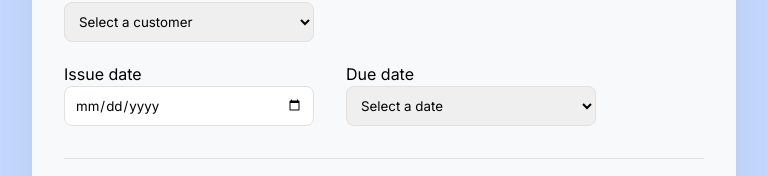
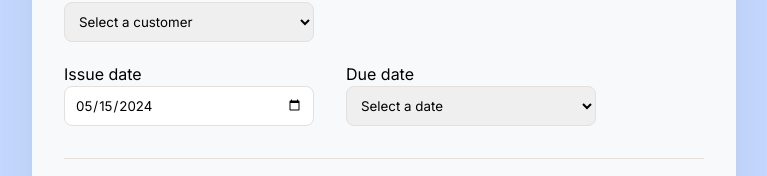
Before and after one commit to Gresham24/Invoice-Creator-App, a React (Vite) app: page / in a window 1280 px wide. Shown: the part 386-562 px from the top of the page, without its empty margins (256-1023 px from the left). Built offline with nearby package versions, Linux system fonts and the light colour scheme; what @react-pdf/renderer would draw is missing.

Commit message:
current date calc for issue date

```diff
--- a/src/components/Form.jsx
+++ b/src/components/Form.jsx
@@ -263,6 +263,15 @@
     // Use context to access setFormValues
     const { formValues, setFormValues } = useContext(FormDataContext);
 
+    // Get today's date in YYYY-MM-DD format
+    const getCurrentDate = () => {
+        const today = new Date();
+        const year = today.getFullYear();
+        const month = String(today.getMonth() + 1).padStart(2, "0");
+        const day = String(today.getDate()).padStart(2, "0");
+        return `${year}-${month}-${day}`;
+    };
+
     /*=========== HOOKS===========*/
 
     // form line items
@@ -289,10 +298,13 @@
     const [nextItemId, setNextItemId] = useState(initialNextItemId);
 
     const [totals, setTotals] = useState(formValues.totals);
-    const [details, setDetails] = useState(formValues.details);
+    // Initialize details with current date for issueDate
+    const [details, setDetails] = useState({
+        ...formValues.details,
+        issueDate: formValues.details.issueDate || getCurrentDate(),
+    });
 
     /*=========== FUNCTIONS ===========*/
-
     useEffect(() => {
         calculateTotals();
     }, [items]);
@@ -382,8 +394,8 @@
 
     const handleSubmit = (e) => {
         e.preventDefault();
- const dueDate = calculateDueDate(details.issueDate, details.dueDate);
- setFormValues({ details: { ...details, dueDate }, items, totals });
+        const dueDate = calculateDueDate(details.issueDate, details.dueDate);
+        setFormValues({ details: { ...details, dueDate }, items, totals });
         navigate("/preview");
     };
 
```
